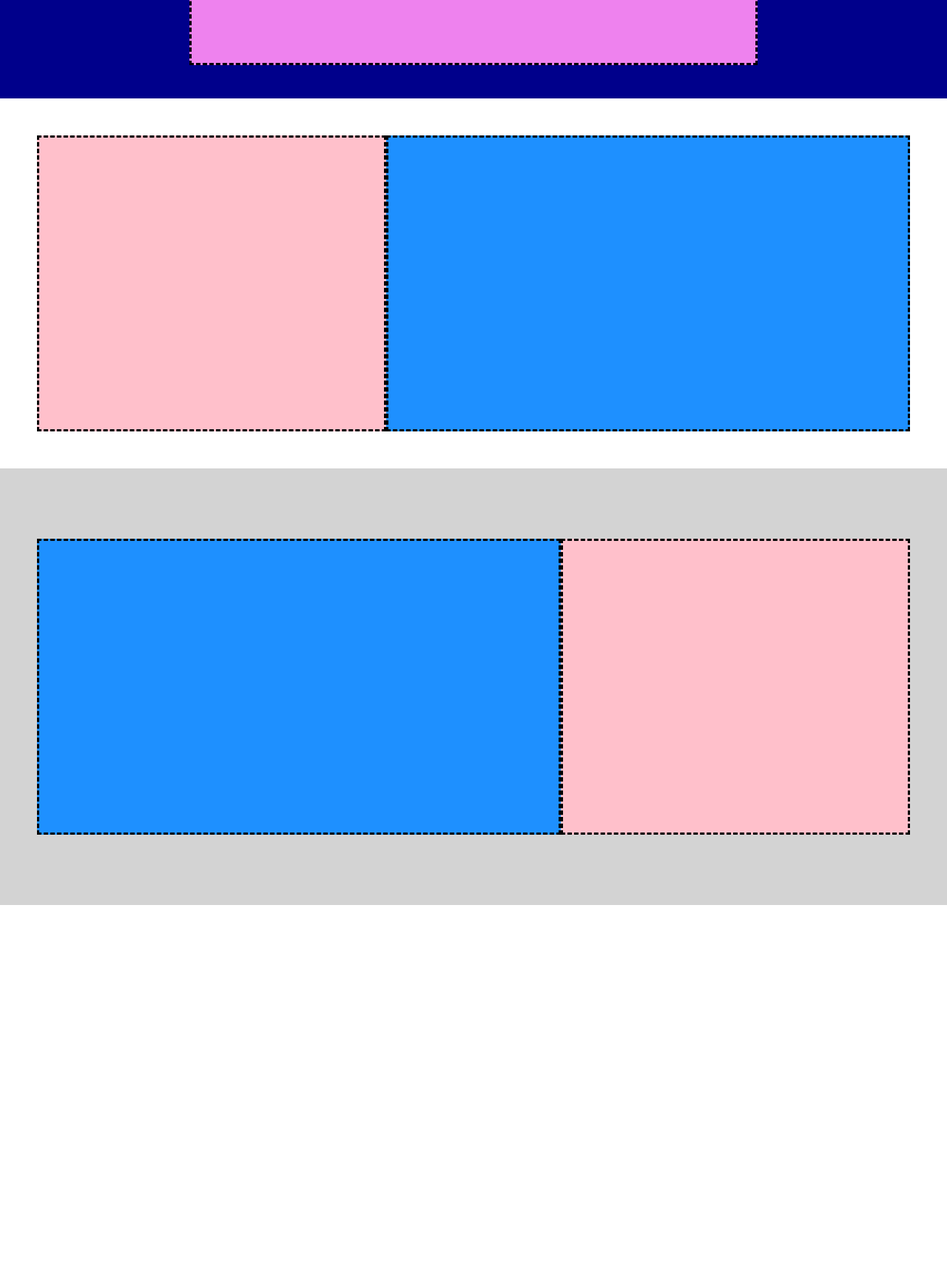
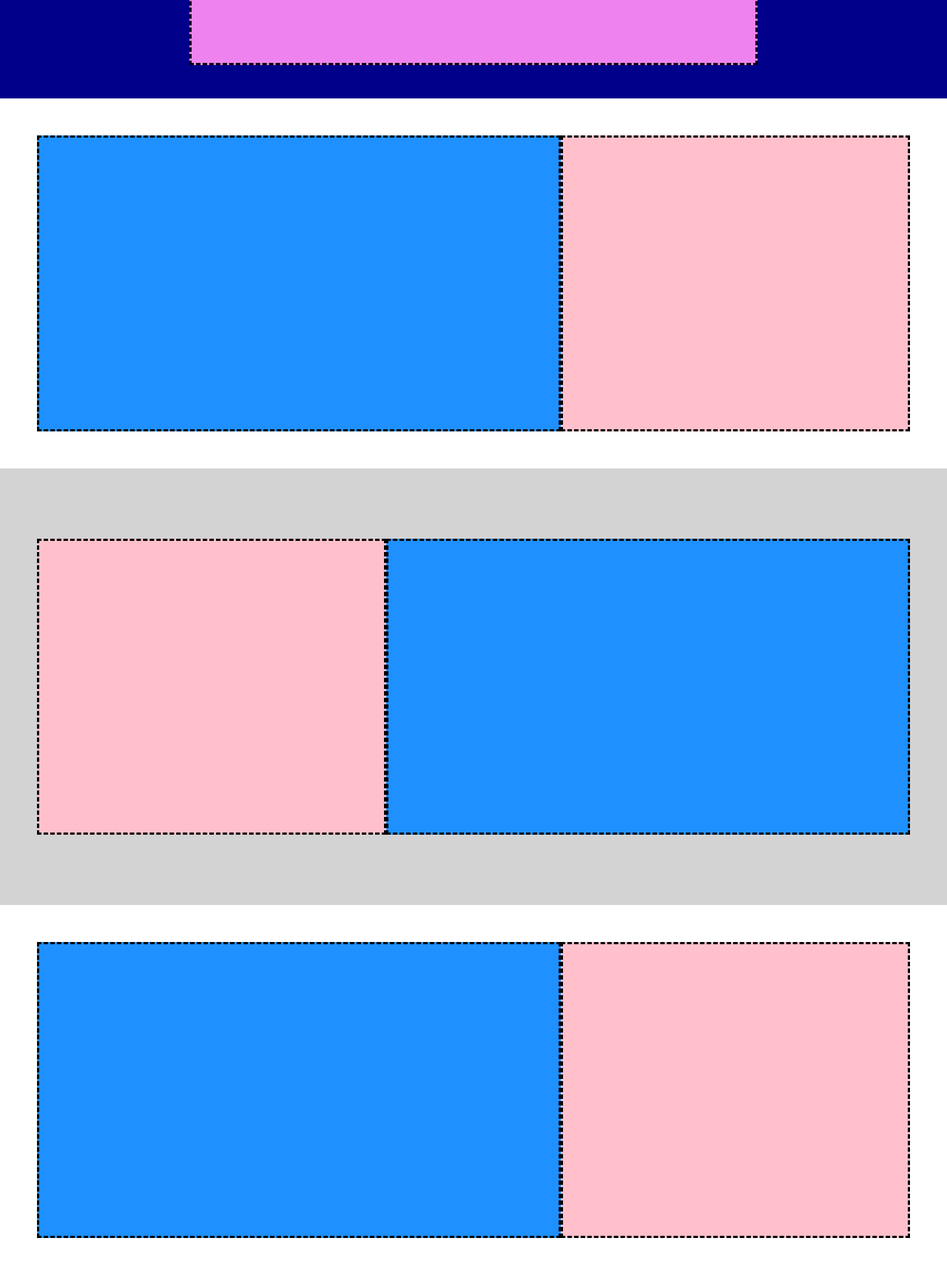
Before and after one commit to Fabrizio-padula-hub/htmlcss-struttura-discord, a plain HTML site: page index.html in a window 1280 px wide. Shown: the part 417-2140 px from the top of the page at 74% size. Before the commit the page ends 1640 px from the top, so only its background shows below. Drawn offline with Linux system fonts and the light colour scheme.

Commit message:
feat: add section 4

```diff
--- a/index.html
+++ b/index.html
@@ -40,6 +40,12 @@
             </div>
         </section>
         <!-- fine Sezione-3 -->
+        <!-- Sezione-4 -->
+        <section class="wrapper">
+            <div class="rectangle-1"></div>
+            <div class="rectangle-2"></div>
+        </section>
+        <!-- fine Sezione-4 -->
 
 
     </main>
--- a/style.css
+++ b/style.css
@@ -84,11 +84,11 @@ header{
 /*--------------------
     MAIN
 --------------------*/
-.rectangle-1.pink{
+.pink{
     background-color: #ee82ee;
     max-width: 60%;
 }
 
-main .wrapper:nth-child(2) {
+.bg-gen.lightgrey .wrapper {
     flex-direction: row-reverse;
 }
```
